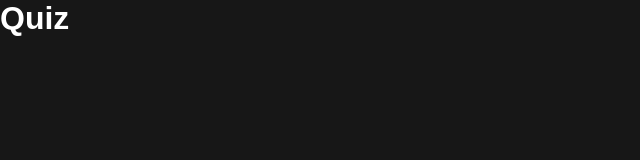
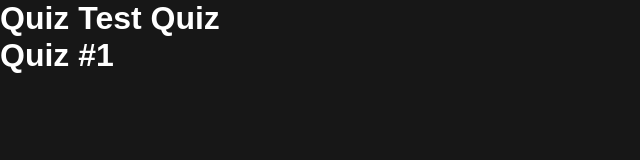
Before and after one commit to nexus-novelist/Quizzes, a plain HTML site: page index.html in a window 1280 px wide. Shown: the whole page, without its empty margins (0-640 px from the left). Drawn offline with Linux system fonts and the light colour scheme.

Commit message:
finally json loaded

```diff
--- a/index.html
+++ b/index.html
@@ -8,7 +8,8 @@
 </head>
 <body>
     <div id="container">
-        <h1>Quiz</h1>
+        <h1 id="quiz-name">Quiz </h1>
+        <h1 id="quiz-id">Quiz #</h1>
     </div>
     <script src="index.js"></script>
 </body>
--- a/index.js
+++ b/index.js
@@ -16,14 +16,18 @@ const questionTemplate = `<div class="question">
 </div>`;
 
 async function loadJson(){
-    const response = await fetch('./assets/quizzes/1.json');
+    const response = await fetch('https://nexus-novelist.github.io/Quizzes/assets/quizzes/1.json');
     const data = await response.json();
     return data;
 }
 
-function loadQuiz(){
+async function loadQuiz(){
     console.log("Loading quiz...");
-    console.log(loadJson());
+    const response = await fetch('https://nexus-novelist.github.io/Quizzes/assets/quizzes/1.json');
+    const data = await response.json().then((value) => {
+        document.getElementById('quiz-name').textContent += value.name;
+        document.getElementById('quiz-id').textContent += value.id;
+    });
 }
 
 function loadQuestion(){
```
